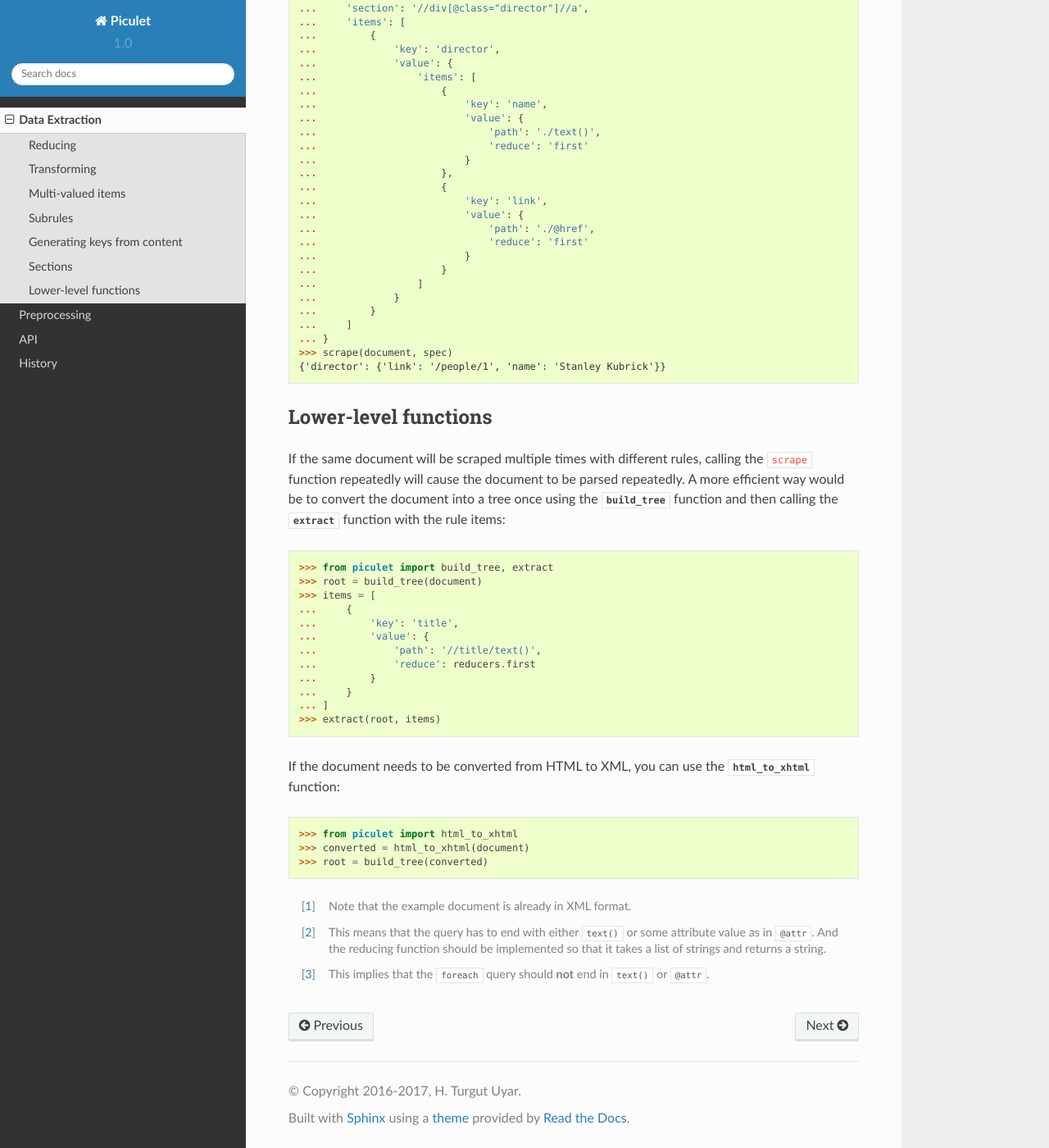
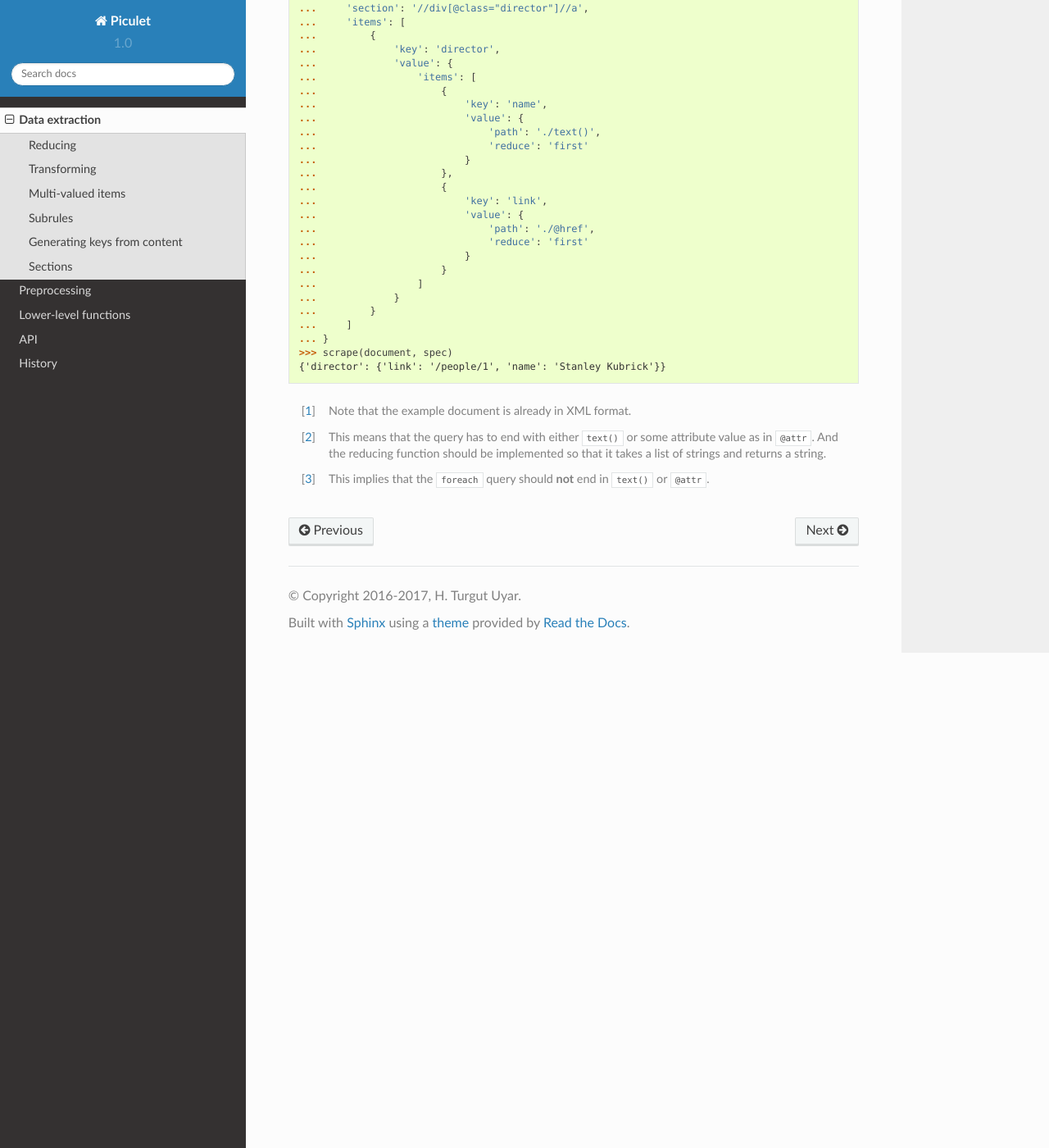
Before and after one commit to uyar/piculet, a Sphinx documentation site: the page built from docs/extract.rst, in a window 1280 px wide and 1400 px high, scrolled down 9471 px. Shown: the whole window at 82% size. Built offline with Sphinx 7.4.7 and the Read the Docs theme 2.0.0, drawn with Linux system fonts in a browser that asks for light colours; some of the changed text lies outside the part shown.

```diff
--- a/README.rst
+++ b/README.rst
@@ -124,10 +124,8 @@
 Using in programs
 -----------------
 
-The commands that are provided in the command line interface can be invoked
-programmatically. The :func:`html_to_xhtml <piculet.html_to_xhtml>` function
-handles the conversion from HTML to XHTML, and
-the :func:`scrape_document <piculet.scrape_document>` handles scraping:
+The scraping operation can also be invoked programmatically using
+the :func:`scrape_document <piculet.scrape_document>` function:
 
 .. code-block:: python
 
--- a/docs/extract.rst
+++ b/docs/extract.rst
@@ -1,4 +1,4 @@
-Data Extraction
+Data extraction
 ===============
 
 This section explains how to write the specification for extracting data
@@ -535,37 +535,6 @@
    >>> scrape(document, spec)
    {'director': {'link': '/people/1', 'name': 'Stanley Kubrick'}}
 
-
-
-Lower-level functions
----------------------
-
-If the same document will be scraped multiple times with different rules,
-calling the ``scrape`` function repeatedly will cause the document to be parsed
-repeatedly. A more efficient way would be to convert the document into a tree
-once using the :func:`build_tree <piculet.build_tree>` function and then
-calling the :func:`extract <piculet.extract>` function with the rule items:
-
->>> from piculet import build_tree, extract
->>> root = build_tree(document)
->>> items = [
-...     {
-...         'key': 'title',
-...         'value': {
-...             'path': '//title/text()',
-...             'reduce': reducers.first
-...         }
-...     }
-... ]
->>> extract(root, items)
-
-If the document needs to be converted from HTML to XML, you can use
-the :func:`html_to_xhtml <piculet.html_to_xhtml>` function:
-
->>> from piculet import html_to_xhtml
->>> converted = html_to_xhtml(document)
->>> root = build_tree(converted)
-
 .. [#xhtml]
 
    Note that the example document is already in XML format.
--- a/docs/index.rst
+++ b/docs/index.rst
@@ -11,6 +11,7 @@
 
    extract
    preprocess
+   low-level
    api
    history
 
```
Also changed, not shown: docs/low-level.rst (added, +138 -0 lines).
